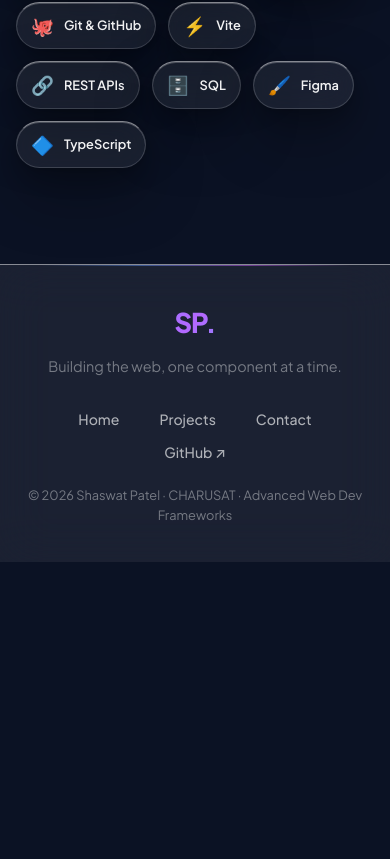
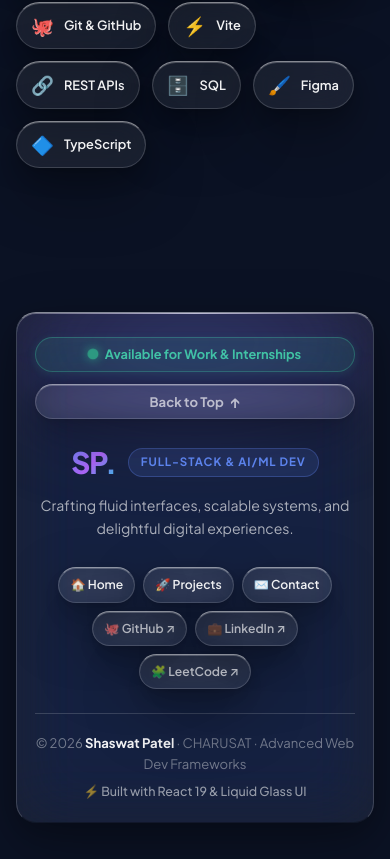
Before and after one commit to 24ce094-lang/My-Portfolio, a React (Vite) app in the folder student-portfolio/: page /#/ in a window 390 px wide. Shown: the part 6281-7140 px from the top of the page. Before the commit the page ends 6843 px from the top, so only its background shows below. Built offline with nearby package versions, Linux system fonts and the light colour scheme.

Commit message:
feat(footer): redesign footer into Apple Liquid Glass Island with interactive pills, status badge, and back-to-top

```diff
--- a/student-portfolio/src/components/Footer.jsx
+++ b/student-portfolio/src/components/Footer.jsx
@@ -1,35 +1,97 @@
 import { Link } from 'react-router-dom';
 
-// Footer.jsx — Frosted glass footer with gradient luminous top border
+// Footer.jsx — Apple Liquid Glass Footer Island with interactive pills and smooth back-to-top
 function Footer() {
   const currentYear = new Date().getFullYear();
 
+  function scrollToTop() {
+    window.scrollTo({ top: 0, behavior: 'smooth' });
+  }
+
   return (
-    <footer className="footer">
+    <footer className="footer-section">
       <div className="container">
-        <div className="footer-brand">SP.</div>
-        <p className="footer-tagline">
-          Building the web, one component at a time.
-        </p>
+        {/* Liquid Glass Island Container */}
+        <div className="footer-glass-card">
+          {/* Ambient luminous glow behind card */}
+          <div className="footer-ambient-glow" aria-hidden="true" />
 
-        <ul className="footer-links">
-          <li><Link to="/">Home</Link></li>
-          <li><Link to="/projects">Projects</Link></li>
-          <li><Link to="/contact">Contact</Link></li>
-          <li>
+          {/* Top Bar: Status Badge + Back to Top */}
+          <div className="footer-top-row">
+            <div className="footer-status-badge">
+              <span className="status-pulse-dot" />
+              <span className="status-text">Available for Work &amp; Internships</span>
+            </div>
+
+            <button
+              onClick={scrollToTop}
+              className="footer-top-btn"
+              aria-label="Scroll to top of page"
+              title="Back to top"
+            >
+              <span>Back to Top</span>
+              <span className="top-arrow">↑</span>
+            </button>
+          </div>
+
+          {/* Center Content: Brand + Tagline */}
+          <div className="footer-main-content">
+            <div className="footer-brand-wrap">
+              <span className="footer-logo">SP.</span>
+              <span className="footer-role-chip">Full-Stack &amp; AI/ML Dev</span>
+            </div>
+            <p className="footer-tagline">
+              Crafting fluid interfaces, scalable systems, and delightful digital experiences.
+            </p>
+          </div>
+
+          {/* Liquid Glass Navigation & Social Pills */}
+          <div className="footer-nav-pills">
+            <Link to="/" className="footer-pill">
+              <span>🏠 Home</span>
+            </Link>
+            <Link to="/projects" className="footer-pill">
+              <span>🚀 Projects</span>
+            </Link>
+            <Link to="/contact" className="footer-pill">
+              <span>✉️ Contact</span>
+            </Link>
             <a
               href="https://github.com/24ce094-lang"
               target="_blank"
               rel="noreferrer"
+              className="footer-pill footer-pill-external"
             >
-              GitHub ↗
+              <span>🐙 GitHub ↗</span>
             </a>
-          </li>
-        </ul>
+            <a
+              href="https://linkedin.com/in/shaswat-patel-b96987332"
+              target="_blank"
+              rel="noreferrer"
+              className="footer-pill footer-pill-external"
+            >
+              <span>💼 LinkedIn ↗</span>
+            </a>
+            <a
+              href="https://leetcode.com/u/Shsawat_651/"
+              target="_blank"
+              rel="noreferrer"
+              className="footer-pill footer-pill-external"
+            >
+              <span>🧩 LeetCode ↗</span>
+            </a>
+          </div>
 
-        <p className="footer-copy">
-          © {currentYear} Shaswat Patel · CHARUSAT · Advanced Web Dev Frameworks
-        </p>
+          {/* Bottom Row: Luminous Divider + Copyright */}
+          <div className="footer-bottom-row">
+            <p className="footer-copy">
+              © {currentYear} <strong>Shaswat Patel</strong> · CHARUSAT · Advanced Web Dev Frameworks
+            </p>
+            <span className="footer-framework-tag">
+              ⚡ Built with React 19 &amp; Liquid Glass UI
+            </span>
+          </div>
+        </div>
       </div>
     </footer>
   );
--- a/student-portfolio/src/index.css
+++ b/student-portfolio/src/index.css
@@ -828,51 +828,256 @@
 .skill-icon { font-size: 1.15rem; }
 
 /* ═══════════════════════════════════════════════════════════════════════════
-   FOOTER
+   APPLE LIQUID GLASS FOOTER ISLAND
    ═══════════════════════════════════════════════════════════════════════════ */
-.footer {
+.footer-section {
+  padding: 48px 0 60px;
+  position: relative;
+  z-index: 10;
+  margin-top: 48px;
+}
+
+.footer-glass-card {
+  position: relative;
+  overflow: hidden;
   background: var(--glass-bg);
-  backdrop-filter: blur(24px);
-  -webkit-backdrop-filter: blur(24px);
-  border-top: 1px solid var(--glass-border-top);
-  padding: 48px 0;
-  text-align: center;
-  position: relative;
-}
-.footer::before {
+  backdrop-filter: blur(32px) saturate(190%);
+  -webkit-backdrop-filter: blur(32px) saturate(190%);
+  border: 1px solid var(--glass-border);
+  border-top-color: var(--glass-border-top);
+  border-bottom-color: var(--glass-border-btm);
+  border-radius: 28px;
+  padding: 36px 36px 28px;
+  box-shadow:
+    0 8px  24px rgba(0, 0, 0, 0.18),
+    0 24px 64px rgba(0, 0, 0, 0.28),
+    inset 0 1px 0 rgba(255, 255, 255, 0.28);
+  transition: transform 0.4s ease, box-shadow 0.4s ease;
+}
+
+.footer-glass-card:hover {
+  box-shadow:
+    0 12px 32px rgba(0, 0, 0, 0.22),
+    0 32px 80px rgba(99, 140, 255, 0.20),
+    inset 0 1px 0 rgba(255, 255, 255, 0.35);
+}
+
+/* Luminous specular highlight line on top edge */
+.footer-glass-card::before {
   content: '';
   position: absolute;
-  top: 0; left: 10%; right: 10%; height: 1px;
-  background: linear-gradient(90deg, transparent, rgba(91,141,238,0.5), rgba(191,90,242,0.5), transparent);
-}
-.footer-brand {
+  top: 0; left: 0; right: 0;
+  height: 1px;
+  background: linear-gradient(90deg, transparent 0%, rgba(255, 255, 255, 0.65) 50%, transparent 100%);
+  pointer-events: none;
+}
+
+/* Soft ambient gradient aura inside card */
+.footer-ambient-glow {
+  position: absolute;
+  top: -60px;
+  left: 50%;
+  transform: translateX(-50%);
+  width: 440px;
+  height: 180px;
+  background: radial-gradient(ellipse, rgba(99, 140, 255, 0.22) 0%, rgba(180, 104, 255, 0.16) 45%, transparent 75%);
+  filter: blur(48px);
+  pointer-events: none;
+}
+
+/* Top bar: Status Badge + Back to top */
+.footer-top-row {
+  display: flex;
+  justify-content: space-between;
+  align-items: center;
+  gap: 16px;
+  margin-bottom: 28px;
+  flex-wrap: wrap;
+}
+
+.footer-status-badge {
+  display: inline-flex;
+  align-items: center;
+  gap: 8px;
+  padding: 6px 16px;
+  border-radius: var(--radius-pill);
+  background: rgba(52, 211, 153, 0.12);
+  border: 1px solid rgba(52, 211, 153, 0.32);
+  color: var(--ios-green);
+  font-size: 0.8rem;
+  font-weight: 700;
+  box-shadow: 0 2px 10px rgba(52, 211, 153, 0.12);
+}
+
+.status-pulse-dot {
+  width: 8px;
+  height: 8px;
+  border-radius: 50%;
+  background: var(--ios-green);
+  box-shadow: 0 0 8px var(--ios-green);
+  animation: statusPulse 2s infinite ease-in-out;
+}
+
+@keyframes statusPulse {
+  0%, 100% {
+    transform: scale(1);
+    opacity: 1;
+  }
+  50% {
+    transform: scale(1.4);
+    opacity: 0.6;
+  }
+}
+
+.footer-top-btn {
+  display: inline-flex;
+  align-items: center;
+  gap: 6px;
+  padding: 7px 18px;
+  border-radius: var(--radius-pill);
+  background: var(--glass-bg);
+  backdrop-filter: blur(16px);
+  -webkit-backdrop-filter: blur(16px);
+  border: 1px solid var(--glass-border);
+  border-top-color: var(--glass-border-top);
+  color: var(--text-secondary);
   font-family: 'Plus Jakarta Sans', sans-serif;
-  font-size: 1.7rem; font-weight: 800;
+  font-size: 0.82rem;
+  font-weight: 700;
+  cursor: pointer;
+  transition: all var(--spring);
+  box-shadow: var(--glass-shadow);
+}
+
+.footer-top-btn:hover {
+  background: var(--glass-bg-hover);
+  color: var(--text-primary);
+  transform: translateY(-2px);
+  border-color: var(--ios-blue);
+  box-shadow: 0 6px 20px rgba(99, 140, 255, 0.25), inset 0 1px 0 rgba(255, 255, 255, 0.28);
+}
+
+.top-arrow {
+  font-size: 0.95rem;
+  transition: transform 0.25s ease;
+}
+
+.footer-top-btn:hover .top-arrow {
+  transform: translateY(-3px);
+}
+
+/* Center main content */
+.footer-main-content {
+  text-align: center;
+  margin-bottom: 28px;
+}
+
+.footer-brand-wrap {
+  display: inline-flex;
+  align-items: center;
+  justify-content: center;
+  gap: 12px;
+  margin-bottom: 8px;
+  flex-wrap: wrap;
+}
+
+.footer-logo {
+  font-family: 'Plus Jakarta Sans', sans-serif;
+  font-size: 2.2rem;
+  font-weight: 800;
   letter-spacing: -0.04em;
   background: var(--gradient-main);
   -webkit-background-clip: text;
   -webkit-text-fill-color: transparent;
   background-clip: text;
-  margin-bottom: 10px;
-}
-.footer-tagline { color: var(--text-muted); font-size: 0.9rem; margin-bottom: 28px; }
-.footer-links {
-  display: flex; justify-content: center; gap: 8px;
-  list-style: none; flex-wrap: wrap; margin-bottom: 4px;
-}
-.footer-links a {
-  padding: 6px 16px;
+}
+
+.footer-role-chip {
+  font-size: 0.78rem;
+  font-weight: 700;
+  text-transform: uppercase;
+  letter-spacing: 0.08em;
+  padding: 4px 12px;
   border-radius: var(--radius-pill);
+  background: rgba(99, 140, 255, 0.14);
+  border: 1px solid rgba(99, 140, 255, 0.30);
+  color: var(--ios-blue);
+}
+
+.footer-tagline {
   color: var(--text-secondary);
-  font-size: 0.88rem;
+  font-size: 0.96rem;
+  max-width: 520px;
+  margin: 0 auto;
+  line-height: 1.6;
+}
+
+/* Navigation pills */
+.footer-nav-pills {
+  display: flex;
+  justify-content: center;
+  gap: 10px;
+  flex-wrap: wrap;
+  margin-bottom: 30px;
+}
+
+.footer-pill {
+  display: inline-flex;
+  align-items: center;
+  gap: 6px;
+  padding: 9px 18px;
+  border-radius: var(--radius-pill);
+  background: var(--glass-bg);
+  backdrop-filter: blur(16px);
+  -webkit-backdrop-filter: blur(16px);
+  border: 1px solid var(--glass-border);
+  border-top-color: var(--glass-border-top);
+  color: var(--text-primary);
+  font-size: 0.86rem;
+  font-weight: 600;
+  transition: all var(--spring);
+  box-shadow: var(--glass-shadow);
+}
+
+.footer-pill:hover {
+  background: var(--glass-bg-hover);
+  transform: translateY(-3px) scale(1.03);
+  border-color: var(--ios-blue);
+  box-shadow: 0 8px 24px rgba(99, 140, 255, 0.28), inset 0 1px 0 rgba(255, 255, 255, 0.35);
+  color: #fff;
+}
+
+.footer-pill-external {
+  color: var(--text-secondary);
+}
+
+.footer-pill-external:hover {
+  color: var(--ios-blue);
+}
+
+/* Bottom row */
+.footer-bottom-row {
+  display: flex;
+  justify-content: space-between;
+  align-items: center;
+  gap: 16px;
+  padding-top: 22px;
+  border-top: 1px solid var(--glass-border);
+  flex-wrap: wrap;
+  color: var(--text-muted);
+  font-size: 0.82rem;
+}
+
+.footer-copy strong {
+  color: var(--text-primary);
+}
+
+.footer-framework-tag {
+  font-size: 0.78rem;
+  opacity: 0.85;
   font-weight: 500;
-  transition: all var(--transition);
-}
-.footer-links a:hover {
-  color: var(--text-primary);
-  background: var(--glass-bg);
-}
-.footer-copy { margin-top: 20px; color: var(--text-muted); font-size: 0.8rem; }
+  color: var(--text-secondary);
+}
 
 /* ═══════════════════════════════════════════════════════════════════════════
    PROJECTS PAGE
@@ -1791,8 +1996,53 @@
     padding: 12px 14px;
   }
 
-  .footer {
-    padding: 36px 0;
+  /* Footer Mobile Layout */
+  .footer-section {
+    padding: 24px 0 36px;
+    margin-top: 24px;
+  }
+
+  .footer-glass-card {
+    padding: 24px 18px 20px;
+    border-radius: 20px;
+  }
+
+  .footer-top-row {
+    flex-direction: column;
+    align-items: stretch;
+    gap: 12px;
+    margin-bottom: 20px;
+  }
+
+  .footer-status-badge,
+  .footer-top-btn {
+    width: 100%;
+    justify-content: center;
+  }
+
+  .footer-logo {
+    font-size: 1.85rem;
+  }
+
+  .footer-tagline {
+    font-size: 0.88rem;
+  }
+
+  .footer-nav-pills {
+    gap: 8px;
+    margin-bottom: 24px;
+  }
+
+  .footer-pill {
+    padding: 8px 14px;
+    font-size: 0.8rem;
+  }
+
+  .footer-bottom-row {
+    flex-direction: column;
+    text-align: center;
+    gap: 8px;
+    padding-top: 18px;
   }
 }
 
@@ -1826,4 +2076,11 @@
   .nav-logo {
     font-size: 1.15rem;
   }
-}
+  .footer-pill {
+    padding: 7px 11px;
+    font-size: 0.76rem;
+  }
+  .footer-role-chip {
+    font-size: 0.72rem;
+  }
+}
```
